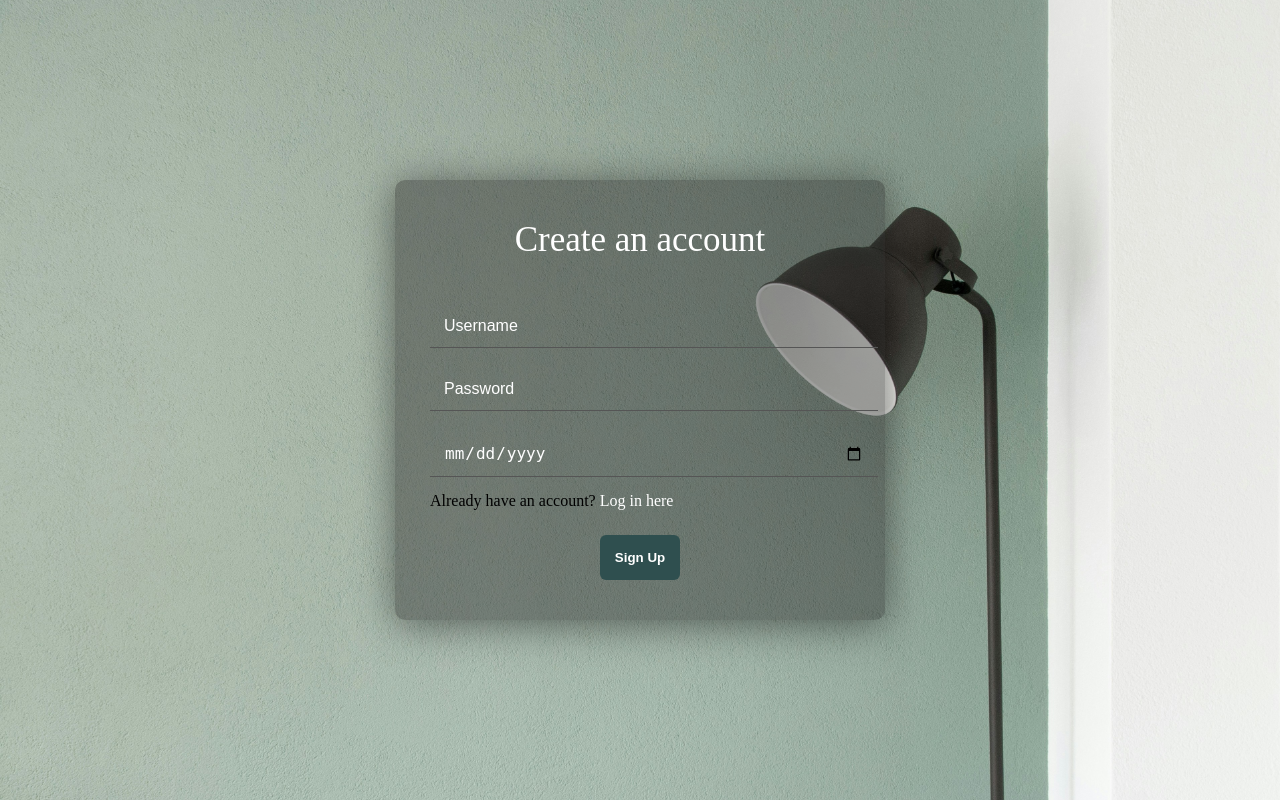
After one commit to mitsubishirgb/ProffAI, a PHP site: page /pages/signup.html in a window 1280 px wide. The commit adds this page. Run offline with PHP 8.4, Linux system fonts and the light colour scheme.

Commit message:
Create sign-up

```diff
--- a/src/components/navbar.html
+++ b/src/components/navbar.html
@@ -4,7 +4,7 @@
     </div>
     <ul class="nav-links">
         <li><a href="../index.html">Home</a></li>
-        <li><a href="../pages/register.html">Login</a></li>
-        <li><a href="../pages/about-us.html">About</a></li>
+        <li><a href="../../src/pages/signup.html">Sign up</a></li>
+        <li><a href="../../src/pages/about-us.html">About</a></li>
     </ul>
 </nav>
--- a/src/css/main.css
+++ b/src/css/main.css
@@ -2,5 +2,12 @@
 @import "../css/components/nav.css";
 
 body {
-    background: var(--primary-background);
+    margin: 0;
+  min-height: 100vh;
+
+  background-image: var(--primary-background);
+  background-repeat: no-repeat;
+  background-size: cover;
+  /* move the focal point down — try different percentages */
+  background-position: center 40%;   /* center horizontally, 40% from top vertically */
 }
--- /dev/null
+++ b/src/css/signup.css
@@ -0,0 +1,87 @@
+body {
+    display: flex;
+    justify-content: center;
+    align-items: center;
+}
+
+#signup-box {
+    background-color: rgba(31, 31, 31, 0.4);
+    border-radius: 10px;
+    box-shadow: 0 4px 40px rgba(0, 0, 0, 0.5);
+    width: 90% ;
+    max-width: 420px;
+    padding: 40px 35px;
+
+    display: flex;
+    flex-direction: column;
+    gap: 25;
+
+    justify-content: center;
+    align-items: center;
+    text-align: center;
+}
+
+#signup-box h2 {
+  font-weight: 500;
+  margin: 0;
+  color: white;
+  text-align: center;
+  margin-bottom: 35px;
+  font-style: bold;
+  font-size: 35px;
+}
+
+#signup-box button {
+    background-color: darkslategrey;
+    border-radius: 0px;
+    border-color: transparent;
+    color: white;
+    margin-top: 15px;
+    padding: 13px;
+    border-radius: 6px;
+    font-weight: bold;
+    cursor: pointer;
+     transition:
+        background-color 1.3s,
+        transform 1.2s,
+        filter 0.3s,
+        box-shadow 0.7s,
+        color 1.3s;
+}
+
+#signup-box button:hover {
+    filter: brightness(1.2);
+    color: #fff;
+    box-shadow: 0 4px 10px rgba(0,0,0,0.3);
+}
+
+.signup-link {
+    margin-top: 5px;
+    margin-bottom: 10px;
+    text-align: start;
+}
+
+#signup-box form input {
+    width: 100%;
+    padding: 12px 14px;
+    margin: 10px 0;
+    background-color: transparent;
+    border: none;
+    border-bottom: 1px solid #555;
+    color: #fff;
+    font-size: 16px;
+    outline: none;
+    transition: all 0.2s ease;
+}
+
+
+
+form input::placeholder {
+  color: white;
+  opacity: 1;
+}
+
+.signup-link a {
+    text-decoration: none;
+    color: white;
+}
--- a/src/css/themes/variables.css
+++ b/src/css/themes/variables.css
@@ -1,5 +1,6 @@
 :root {
-    --primary-background: #355C7D;
-    --primary-background: -webkit-linear-gradient(to right, #C06C84, #6C5B7B, #355C7D);
-    --primary-background: linear-gradient(to right, #C06C84, #6C5B7B, #355C7D);
+    /* --primary-background: #355C7D;  */
+    --primary-background-path: "../assets/david-van-dijk-3LTht2nxd34-unsplash.jpg";
+    --primary-background: url("../assets/david-van-dijk-3LTht2nxd34-unsplash.jpg");
+
 }
--- /dev/null
+++ b/src/pages/signup.html
@@ -0,0 +1,36 @@
+<!DOCTYPE html>
+<html lang="en">
+<head>
+    <meta charset="UTF-8">
+    <meta name="viewport" content="width=device-width, initial-scale=1.0">
+    <link rel="stylesheet" href="../css/main.css">
+    <link rel="stylesheet" href="../css/signup.css">
+    <title>Document</title>
+</head>
+<body>
+
+
+    <div id="signup-box">
+
+        <h2>Create an account</h2>
+
+        <div>
+            <form action="" method="post">
+                <input type="text" placeholder="Username">
+                <input type="password" placeholder="Password">
+                <input type="date" placeholder="Birthdate">
+
+                <div class="signup-link">
+                    Already have an account? <a href="#">Log in here</a>
+                </div>
+                <button type="submit">Sign Up</button>
+            </form>
+
+        </div>
+    </div>
+
+
+
+
+</body>
+</html>
```
Also changed, not shown: src/css/register.css (deleted, +0 -8 lines), src/pages/register.html (deleted, +0 -27 lines), src/assets/david-van-dijk-3LTht2nxd34-unsplash.jpg (added), src/assets/layered-peaks-haikei_1.png (added), src/assets/shapelined-_JBKdviweXI-unsplash.jpg (added).
